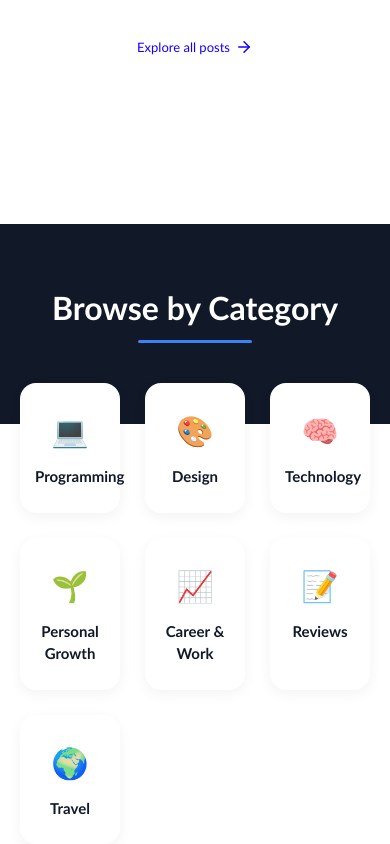
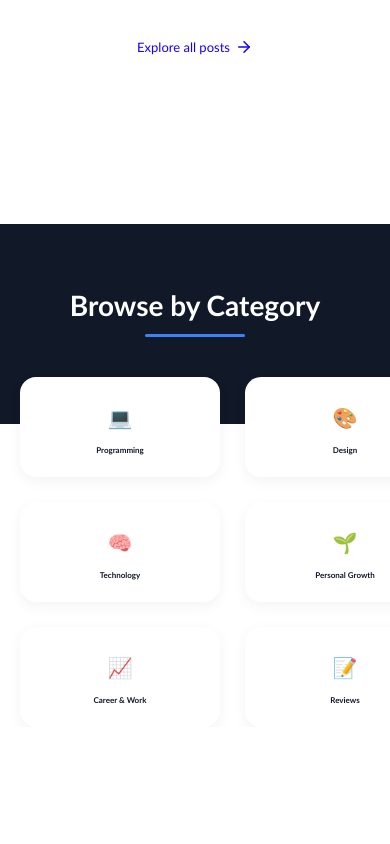
Before and after one commit to Milos1333/Blog-Platform, a React (Vite) app in the folder client/: page / in a window 390 px wide. Shown: the part 2977-3821 px from the top of the page. After the commit the page ends 3704 px from the top, so only its background shows below. Built offline with nearby package versions, Linux system fonts and the light colour scheme.

Commit message:
Responsive BlogCategoriesPage on main HomePage

```diff
--- a/client/src/feature/Home/components/BlogCategories.jsx
+++ b/client/src/feature/Home/components/BlogCategories.jsx
@@ -9,7 +9,6 @@ const categories = [
   { id: 4, name: "Personal Growth", emoji: "🌱" },
   { id: 5, name: "Career & Work", emoji: "📈" },
   { id: 6, name: "Reviews", emoji: "📝" },
-  { id: 7, name: "Travel", emoji: "🌍" },
 ];
 
 const BlogCategories = () => {
--- a/client/src/feature/Home/styles/blogCategories.style.css
+++ b/client/src/feature/Home/styles/blogCategories.style.css
@@ -70,3 +70,37 @@
   color: #111827;
   margin: 0;
 }
+
+@media screen and (max-width: 1000px) {
+  .categories-grid {
+    grid-template-columns: repeat(auto-fit, minmax(50px, 1fr));
+  }
+
+  .category-card {
+    height: 100px;
+  }
+
+  .category-card h3 {
+    font-size: 8px;
+  }
+
+  .category-emoji {
+    font-size: 20px;
+  }
+
+  .header-blog-categories h2 {
+    font-size: 28px;
+  }
+}
+
+@media screen and (max-width: 700px) {
+  .categories-grid {
+    grid-template-columns: repeat(2, 1fr);
+    max-width: 800px;
+    justify-items: center;
+  }
+
+  .category-card {
+    width: 200px;
+  }
+}
```
